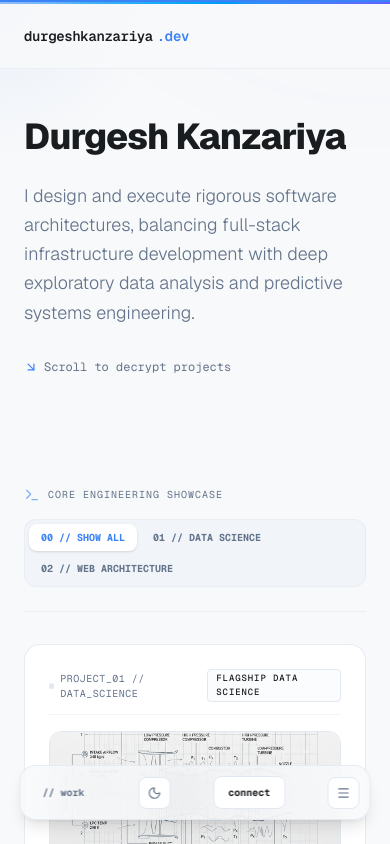
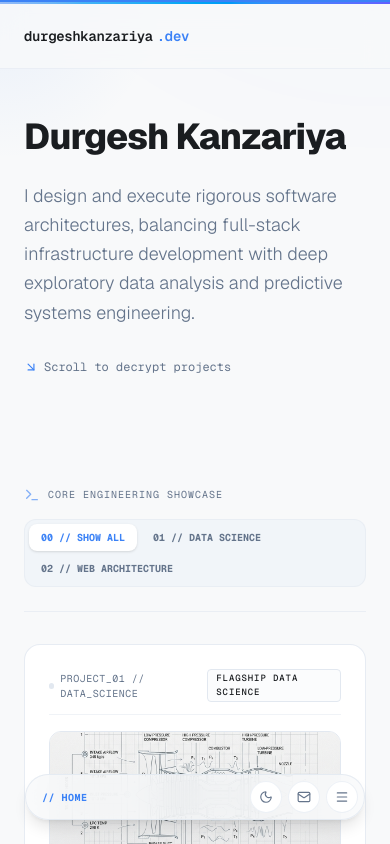
Before and after one commit to durgesh-kanzariya/durgeshkanzariya.dev, a Next.js app: page / in a window 390 px wide. Shown: the top 844 px of the page. Built offline with nearby package versions, Linux system fonts and the light colour scheme.

Commit message:
style: redesign mobile bottom dock with circular icon buttons and active section tracking

```diff
--- a/app/page.tsx
+++ b/app/page.tsx
@@ -155,6 +155,7 @@ export default function Home() {
   return (
     <div
       ref={containerRef}
+      id="home"
       className="min-h-screen bg-canvas text-ink-primary font-sans relative overflow-hidden grid-bg cursor-glow flex flex-col"
     >
       {/* Ambient background bloom glow spots (atmospheric premium feel) */}
--- a/components/Navbar.tsx
+++ b/components/Navbar.tsx
@@ -1,11 +1,12 @@
 "use client";
 import { useEffect, useState } from "react";
 import { motion, AnimatePresence } from "framer-motion";
-import { Sun, Moon, Menu, X } from "lucide-react";
+import { Sun, Moon, Menu, X, Mail } from "lucide-react";
 
 export default function Navbar() {
   const [theme, setTheme] = useState<"light" | "dark">("light");
   const [isMenuOpen, setIsMenuOpen] = useState(false);
+  const [activeSection, setActiveSection] = useState("home");
 
   useEffect(() => {
     const savedTheme = localStorage.getItem("theme");
@@ -17,6 +18,36 @@ export default function Navbar() {
     } else {
       document.documentElement.classList.remove("dark");
     }
+  }, []);
+
+  // Intersection Observer to track scroll positions for active section naming
+  useEffect(() => {
+    const sectionIds = ["home", "work", "sandbox", "timeline", "credentials", "contact"];
+    const observers = sectionIds.map((id) => {
+      const el = document.getElementById(id);
+      if (!el) return null;
+
+      const observer = new IntersectionObserver(
+        ([entry]) => {
+          if (entry.isIntersecting) {
+            setActiveSection(id);
+          }
+        },
+        {
+          rootMargin: "-25% 0px -55% 0px", // triggers as the section crosses the screen's main view focus
+        }
+      );
+      observer.observe(el);
+      return { observer, el };
+    });
+
+    return () => {
+      observers.forEach((obs) => {
+        if (obs) {
+          obs.observer.unobserve(obs.el);
+        }
+      });
+    };
   }, []);
 
   const toggleTheme = () => {
@@ -59,25 +90,25 @@ export default function Navbar() {
           <div className="hidden md:flex items-center gap-4 sm:gap-6 font-mono text-xs">
             <button
               onClick={() => scrollToSection("work")}
-              className="text-ink-muted hover:text-ink-primary transition-colors cursor-pointer"
+              className={`hover:text-ink-primary transition-colors cursor-pointer ${activeSection === "work" ? "text-tech-blue font-bold" : "text-ink-muted"}`}
             >
               // work
             </button>
             <button
               onClick={() => scrollToSection("sandbox")}
-              className="text-ink-muted hover:text-ink-primary transition-colors cursor-pointer"
+              className={`hover:text-ink-primary transition-colors cursor-pointer ${activeSection === "sandbox" ? "text-tech-blue font-bold" : "text-ink-muted"}`}
             >
               // sandbox
             </button>
             <button
               onClick={() => scrollToSection("timeline")}
-              className="text-ink-muted hover:text-ink-primary transition-colors cursor-pointer"
+              className={`hover:text-ink-primary transition-colors cursor-pointer ${activeSection === "timeline" ? "text-tech-blue font-bold" : "text-ink-muted"}`}
             >
               // timeline
             </button>
             <button
               onClick={() => scrollToSection("credentials")}
-              className="text-ink-muted hover:text-ink-primary transition-colors cursor-pointer"
+              className={`hover:text-ink-primary transition-colors cursor-pointer ${activeSection === "credentials" ? "text-tech-blue font-bold" : "text-ink-muted"}`}
             >
               // credentials
             </button>
@@ -119,31 +150,31 @@ export default function Navbar() {
               animate={{ y: 0, opacity: 1, x: "-50%" }}
               exit={{ y: "100%", opacity: 0, x: "-50%" }}
               transition={{ type: "spring", damping: 25, stiffness: 220 }}
-              className="md:hidden fixed bottom-24 left-1/2 z-50 w-[90%] max-w-[400px] border border-border-subtle bg-canvas/95 backdrop-blur-md rounded-2xl shadow-2xl overflow-hidden"
+              className="md:hidden fixed bottom-24 left-1/2 z-50 w-[90%] max-w-[340px] border border-border-subtle bg-canvas/95 backdrop-blur-md rounded-2xl shadow-2xl overflow-hidden"
             >
               <div className="px-5 py-4 flex flex-col gap-3 font-mono text-xs">
                 <span className="text-[10px] text-ink-muted uppercase border-b border-border-subtle/50 pb-2 mb-1">// System Navigation</span>
                 <button
                   onClick={() => { scrollToSection("work"); setIsMenuOpen(false); }}
-                  className="text-left py-2 text-ink-muted hover:text-ink-primary transition-colors cursor-pointer"
+                  className={`text-left py-2 hover:text-ink-primary transition-colors cursor-pointer ${activeSection === "work" ? "text-tech-blue font-bold" : "text-ink-muted"}`}
                 >
                   00 // WORK SHOWCASE
                 </button>
                 <button
                   onClick={() => { scrollToSection("sandbox"); setIsMenuOpen(false); }}
-                  className="text-left py-2 text-ink-muted hover:text-ink-primary transition-colors cursor-pointer"
+                  className={`text-left py-2 hover:text-ink-primary transition-colors cursor-pointer ${activeSection === "sandbox" ? "text-tech-blue font-bold" : "text-ink-muted"}`}
                 >
                   01 // SIMULATION SANDBOX
                 </button>
                 <button
                   onClick={() => { scrollToSection("timeline"); setIsMenuOpen(false); }}
-                  className="text-left py-2 text-ink-muted hover:text-ink-primary transition-colors cursor-pointer"
+                  className={`text-left py-2 hover:text-ink-primary transition-colors cursor-pointer ${activeSection === "timeline" ? "text-tech-blue font-bold" : "text-ink-muted"}`}
                 >
                   02 // ROADMAP TIMELINE
                 </button>
                 <button
                   onClick={() => { scrollToSection("credentials"); setIsMenuOpen(false); }}
-                  className="text-left py-2 text-ink-muted hover:text-ink-primary transition-colors cursor-pointer"
+                  className={`text-left py-2 hover:text-ink-primary transition-colors cursor-pointer ${activeSection === "credentials" ? "text-tech-blue font-bold" : "text-ink-muted"}`}
                 >
                   03 // VALIDATED CREDENTIALS
                 </button>
@@ -154,20 +185,22 @@ export default function Navbar() {
       </AnimatePresence>
 
       {/* Floating Sticky Bottom Action Bar (Mobile Viewport Only) */}
-      <div className="md:hidden fixed bottom-6 left-1/2 -translate-x-1/2 z-50 w-[90%] max-w-[400px]">
-        <div className="bg-canvas/80 backdrop-blur-lg border border-border-subtle/80 p-2.5 rounded-2xl flex items-center justify-between shadow-lg">
-          {/* Quick link to showcase */}
+      <div className="md:hidden fixed bottom-6 left-1/2 -translate-x-1/2 z-50 w-[90%] max-w-[340px]">
+        <div className="bg-canvas/80 backdrop-blur-lg border border-border-subtle/80 p-1.5 pl-4 pr-1.5 rounded-full flex items-center justify-between shadow-lg">
+          {/* Active section name indicator */}
           <button
-            onClick={() => scrollToSection("work")}
-            className="text-[10px] font-mono font-bold text-ink-muted hover:text-ink-primary px-3 py-2 cursor-pointer"
+            onClick={() => scrollToSection(activeSection)}
+            className="text-[10px] font-mono font-bold text-tech-blue uppercase tracking-wider py-1 cursor-pointer transition-all active:scale-95 shrink-0"
           >
-            // work
+            // {activeSection}
           </button>
 
+          {/* Group of right-hand action buttons */}
+          <div className="flex items-center gap-1.5">
             {/* Theme switcher */}
             <button
               onClick={toggleTheme}
-            className="text-ink-muted hover:text-ink-primary p-2 rounded-lg border border-border-subtle bg-card-bg cursor-pointer flex items-center justify-center transition-all active:scale-95"
+              className="text-ink-muted hover:text-ink-primary w-8 h-8 rounded-full border border-border-subtle/60 bg-card-bg cursor-pointer flex items-center justify-center transition-all active:scale-90"
               title="Toggle theme"
             >
               {theme === "light" ? <Moon className="w-3.5 h-3.5" /> : <Sun className="w-3.5 h-3.5" />}
@@ -176,21 +209,23 @@ export default function Navbar() {
             {/* Quick link to connect / contact */}
             <button
               onClick={() => scrollToSection("contact")}
-            className="text-[10px] font-mono font-bold border border-border-subtle bg-card-bg px-3.5 py-2 rounded-lg text-ink-primary cursor-pointer transition-all active:scale-95"
+              className="text-ink-muted hover:text-ink-primary w-8 h-8 rounded-full border border-border-subtle/60 bg-card-bg cursor-pointer flex items-center justify-center transition-all active:scale-90"
+              title="Connect / Contact"
             >
-            connect
+              <Mail className="w-3.5 h-3.5" />
             </button>
 
             {/* Hamburger menu toggler */}
             <button
               onClick={() => setIsMenuOpen(!isMenuOpen)}
-            className="text-ink-muted hover:text-ink-primary p-2 rounded-lg border border-border-subtle bg-card-bg cursor-pointer flex items-center justify-center transition-all active:scale-95"
+              className="text-ink-muted hover:text-ink-primary w-8 h-8 rounded-full border border-border-subtle/60 bg-card-bg cursor-pointer flex items-center justify-center transition-all active:scale-90"
               title="Toggle menu"
             >
               {isMenuOpen ? <X className="w-3.5 h-3.5" /> : <Menu className="w-3.5 h-3.5" />}
             </button>
           </div>
         </div>
+      </div>
     </>
   );
 }
```
Lines whose indentation alone changed are shown as unchanged.
